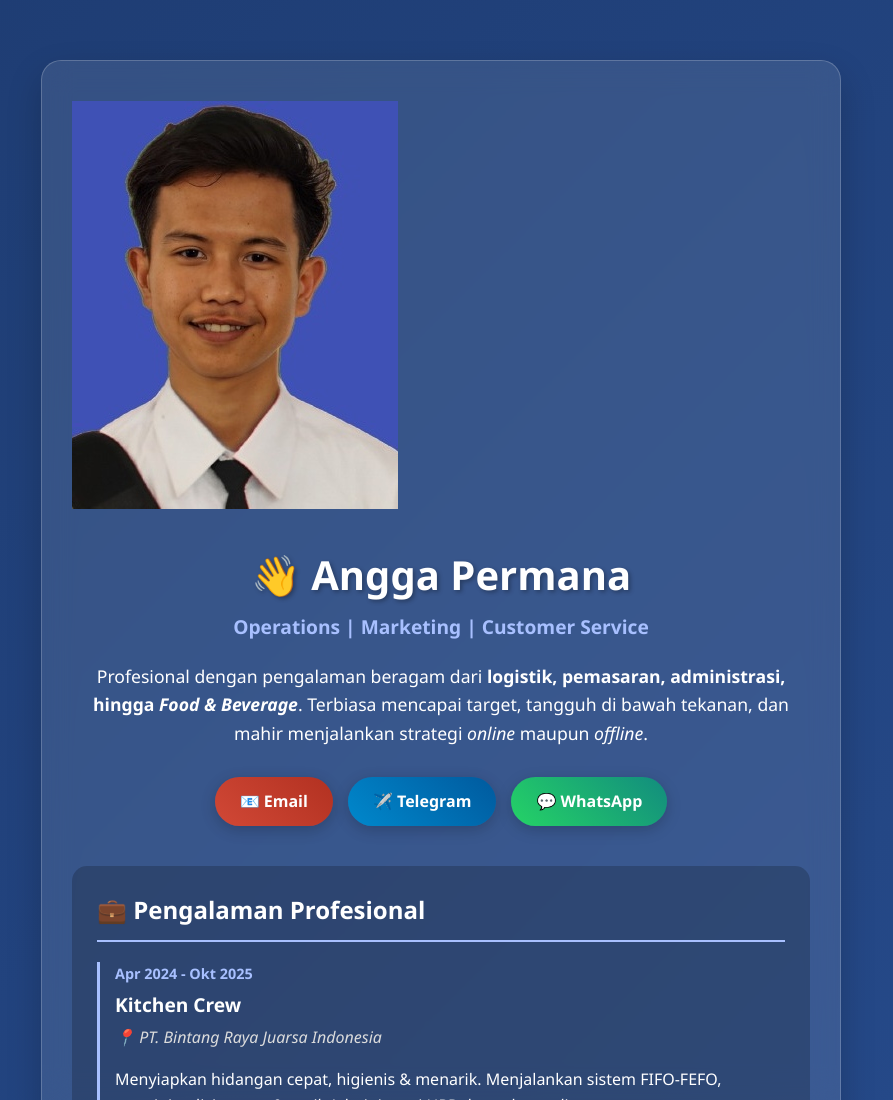
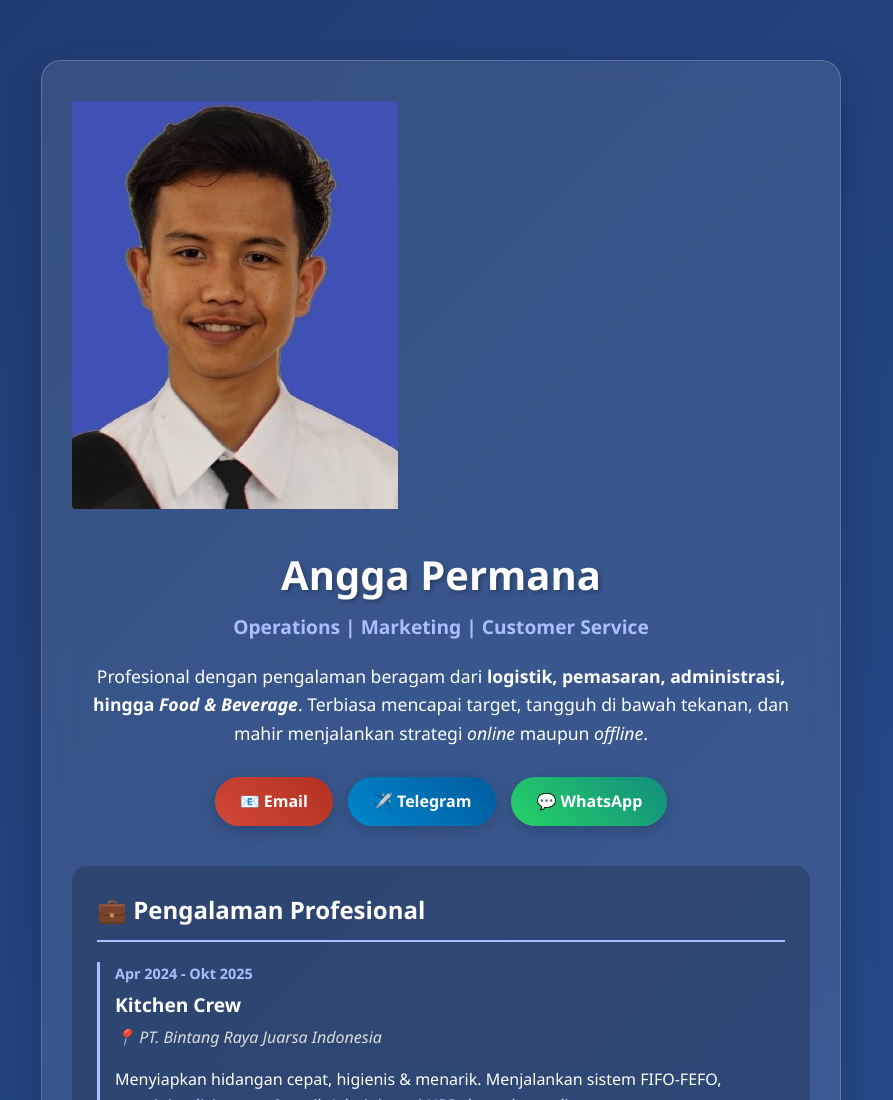
Before and after one commit to permanaangga1805-gif/permanaangga1805-gif, a plain HTML site: page index.html in a window 1280 px wide. Shown: the top 1100 px of the page, without its empty margins (199-1092 px from the left). Drawn offline with Linux system fonts and the light colour scheme.

Commit message:
Remove emoji from header in index.html

```diff
--- a/index.html
+++ b/index.html
@@ -188,7 +188,7 @@
       <!-- GANTI LINK FOTO DI BAWAH INI -->
       <img src="https://github.com/permanaangga1805-gif/permanaangga1805-gif/blob/main/foto-profil-fortopolio-jpg.jpg?raw=true">
 
-      <h1>👋 Angga Permana</h1>
+      <h1>Angga Permana</h1>
       <p class="subtitle">Operations | Marketing | Customer Service</p>
 
       <p class="summary">
```
